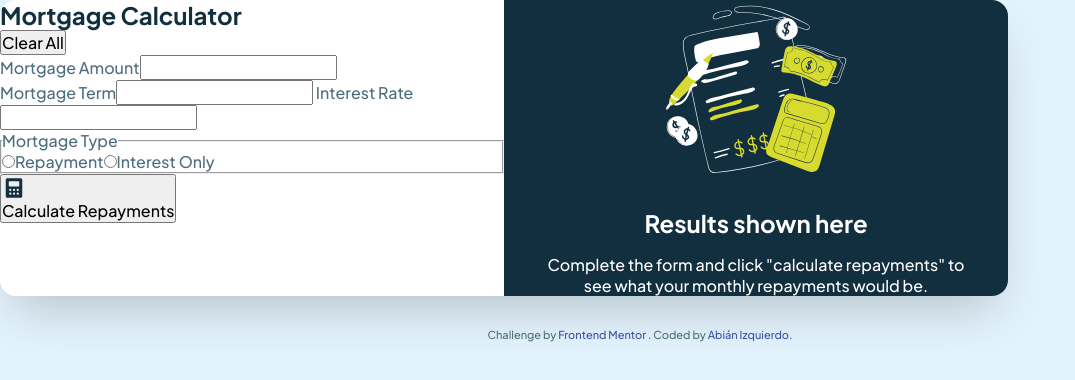
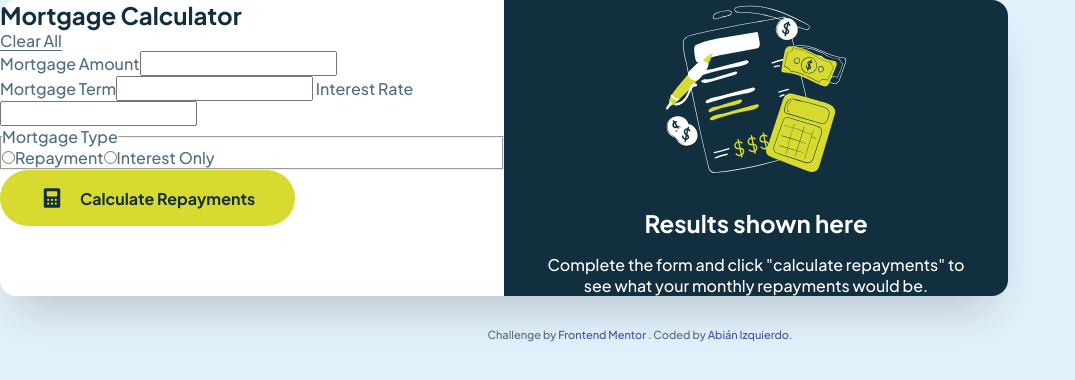
Before and after one commit to abizmo/mortgage-repayment-calculator, an Astro site: page / in a window 1280 px wide. Shown: the whole page, without its empty margins (0-1075 px from the left). Built offline with nearby package versions, Linux system fonts and the light colour scheme; Astro itself is replaced by a stand-in of ours.

Commit message:
add button component

```diff
--- /dev/null
+++ b/src/components/button.astro
@@ -0,0 +1,57 @@
+---
+import type { HTMLAttributes } from "astro/types"
+
+interface Props extends HTMLAttributes<"button"> {
+  icon?: string
+  variant: "button" | "link"
+}
+const { icon, variant, ...props } = Astro.props
+---
+
+<button class={variant} {...props}>
+  {icon && <img src={icon} alt="" />}
+  <slot />
+</button>
+
+<style>
+  button {
+    border: none;
+    outline: none;
+    cursor: pointer;
+    font-size: 1rem;
+  }
+
+  .button {
+    display: flex;
+    gap: 1rem;
+    align-items: center;
+    justify-content: center;
+
+    padding: 1rem 2.5rem;
+    border-radius: 9999rem;
+    background: hsl(var(--clr-accent-400));
+    color: hsl(var(--clr-neutral-900));
+    font-weight: 700;
+
+    transition: background 0.2s ease-in-out;
+
+    &:hover,
+    &:focus-visible {
+      background: hsl(var(--clr-accent-400) / 0.55);
+    }
+  }
+
+  .link {
+    background: none;
+    color: hsl(var(--clr-body));
+    text-decoration: underline;
+    text-underline-offset: 0.2em;
+
+    transition: color 0.2s ease-in-out;
+
+    &:hover,
+    &:focus-visible {
+      color: hsl(var(--clr-neutral-900));
+    }
+  }
+</style>
--- a/src/pages/index.astro
+++ b/src/pages/index.astro
@@ -1,4 +1,5 @@
 ---
+import Button from "@/components/button.astro"
 import Calculator from "@/components/calculator.astro"
 import CompletedState from "@/components/completed-state.astro"
 import EmptyState from "@/components/empty-state.astro"
@@ -29,7 +30,7 @@ const options: SelectOption<MortgageTypes>[] = [
       <FormCalculator client:load>
         <header>
           <h1 class="fs-700 fw-bold text-dark">Mortgage Calculator</h1>
-          <button type="reset">Clear All</button>
+          <Button variant="link" type="reset">Clear All</Button>
         </header>
         <main>
           <Input label="Mortgage Amount" id="amount" client:load />
@@ -40,10 +41,9 @@ const options: SelectOption<MortgageTypes>[] = [
           <Select label="Mortgage Type" options={options} client:load />
         </main>
         <footer>
-          <button type="submit">
-            <img src="./icons/calculator.svg" alt="calculator" />
+          <Button variant="button" icon="./icons/calculator.svg" type="submit">
             Calculate Repayments
-          </button>
+          </Button>
         </footer>
       </FormCalculator>
       <!-- results component -->
```
